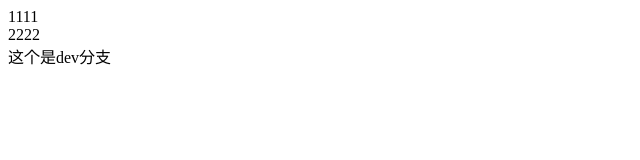
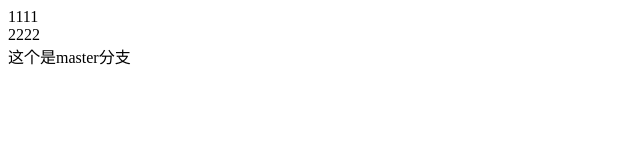
Before and after one commit to 2580953931/git-demo, a plain HTML site: page index.html in a window 1280 px wide. Shown: the full height of the page, 0-640 px from the left. Drawn offline with Linux system fonts and the light colour scheme.

Commit message:
修改主分支

```diff
--- a/index.html
+++ b/index.html
@@ -14,7 +14,7 @@
         2222
     </div>
     <div>
-        这个是dev分支
+        这个是master分支
     </div>
 </body>
 </html>
```
